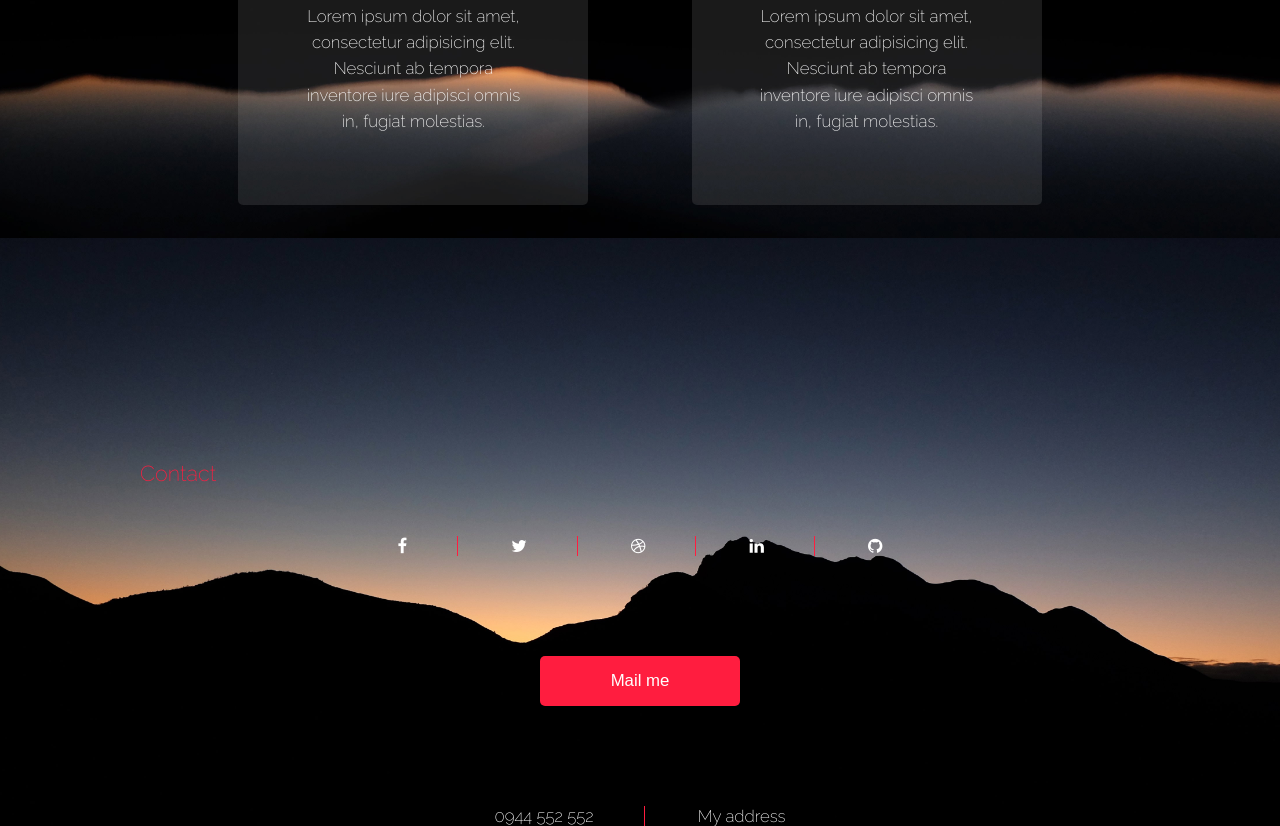
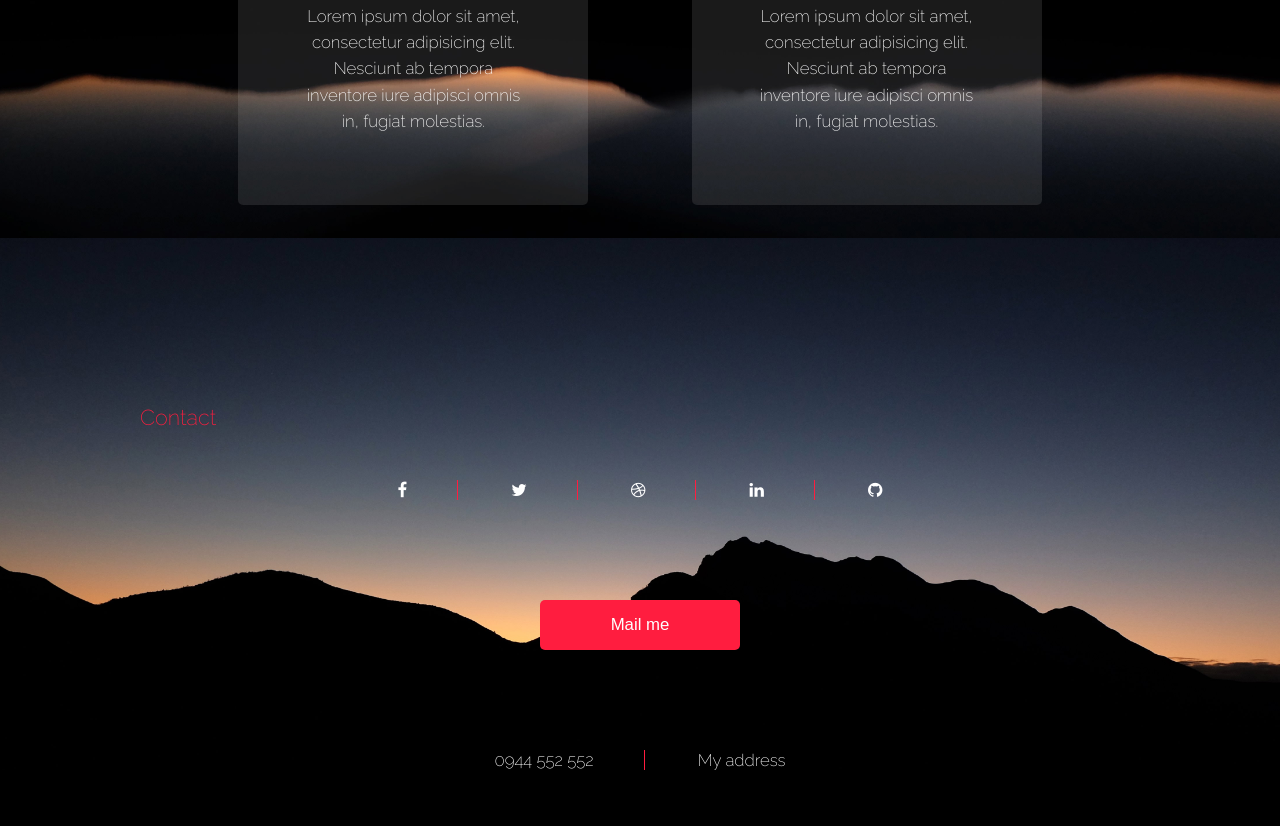
Before and after one commit to davidlower/udacity-project7, a plain HTML site: page index.html in a window 1280 px wide. Shown: the part 1362-2188 px from the top of the page. After the commit the page ends 2132 px from the top, so only its background shows below. Drawn offline with Linux system fonts and the light colour scheme.

Commit message:
minor adjustments

```diff
--- a/styles.css
+++ b/styles.css
@@ -61,11 +61,11 @@ ul li {
    padding-right: 5%;
 
    cursor: pointer;
+   text-decoration: none;
 
    border-right: solid 1px var(--p-color);
 
    font-size: 1.4rem;
-   text-decoration: none;
 }
 
 ul li:last-child {
@@ -187,7 +187,7 @@ h3 {
 /* FOOTER SECTION */
 
 footer {
-   margin-top: 20%;
+   margin-top: 200px;
 }
 
 footer button {
@@ -208,6 +208,7 @@ footer button {
    }
    .card-container {
       display: block;
+
       width: 60%;
       margin: 5% auto;
    }
@@ -268,10 +269,12 @@ footer button {
       }
       .card-container {
          display: inline-block;
+
+         width: 42.5%;
          margin-top: 0;
-         width: 42.5%;
       }
       .card-1 {
          margin-right: 5%;
       }
    }
+}
```
